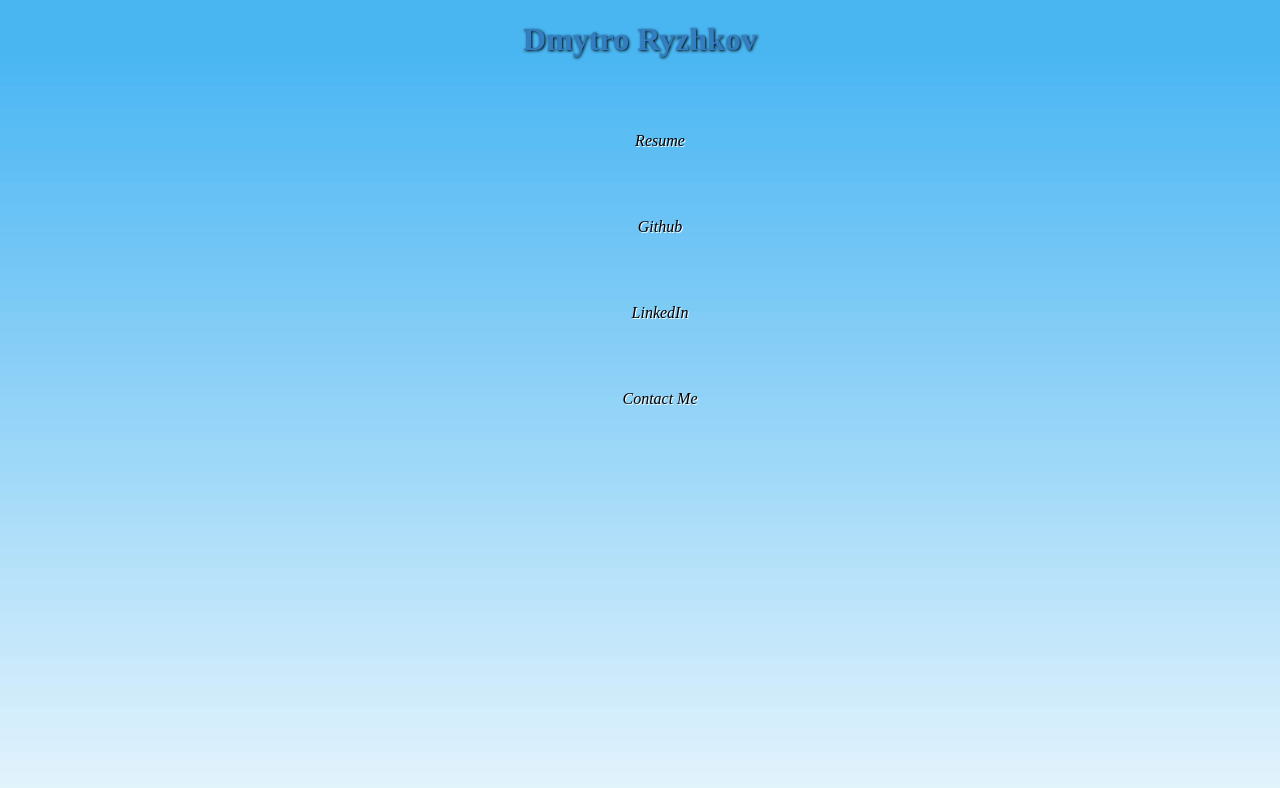
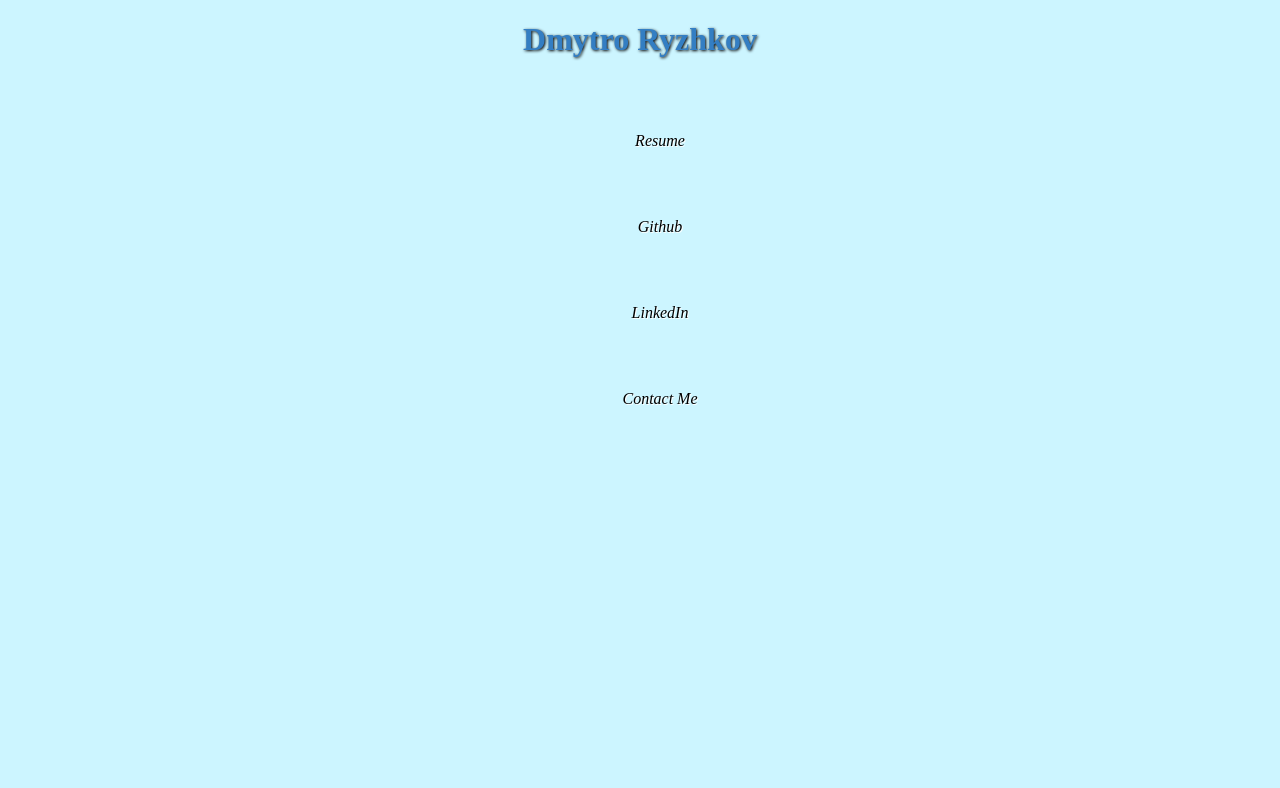
Before and after one commit to dryzhko/Website, a plain HTML site: page index.html in a window 1280 px wide. Drawn offline with Linux system fonts and the light colour scheme.

Commit message:
changed background color

```diff
--- a/style.css
+++ b/style.css
@@ -1,5 +1,5 @@
 body {
-    background-image: url("bg.jpg");
+    background-color: #ccf5ff;
     background-repeat:repeat-x;
 
     background-size: cover;
```
